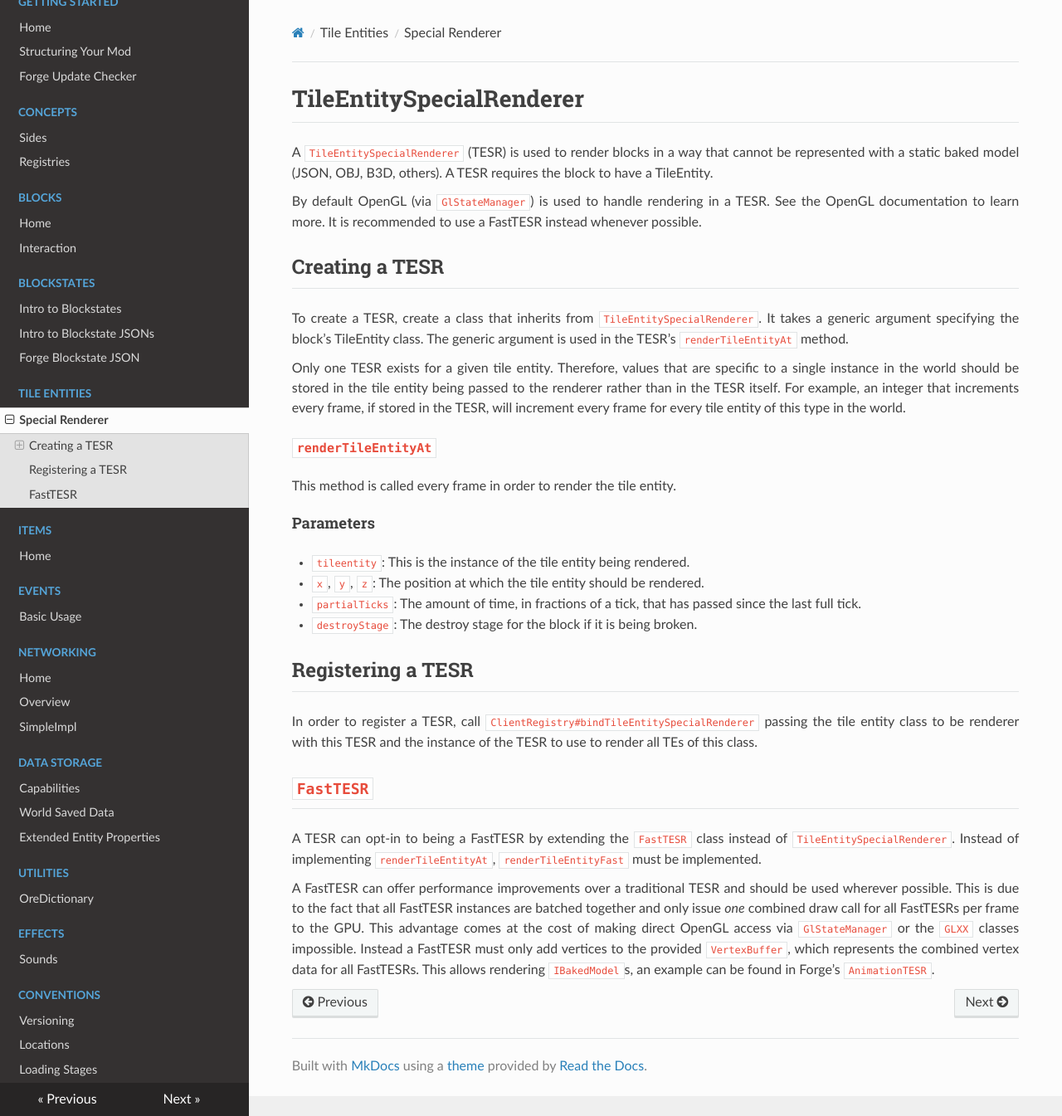
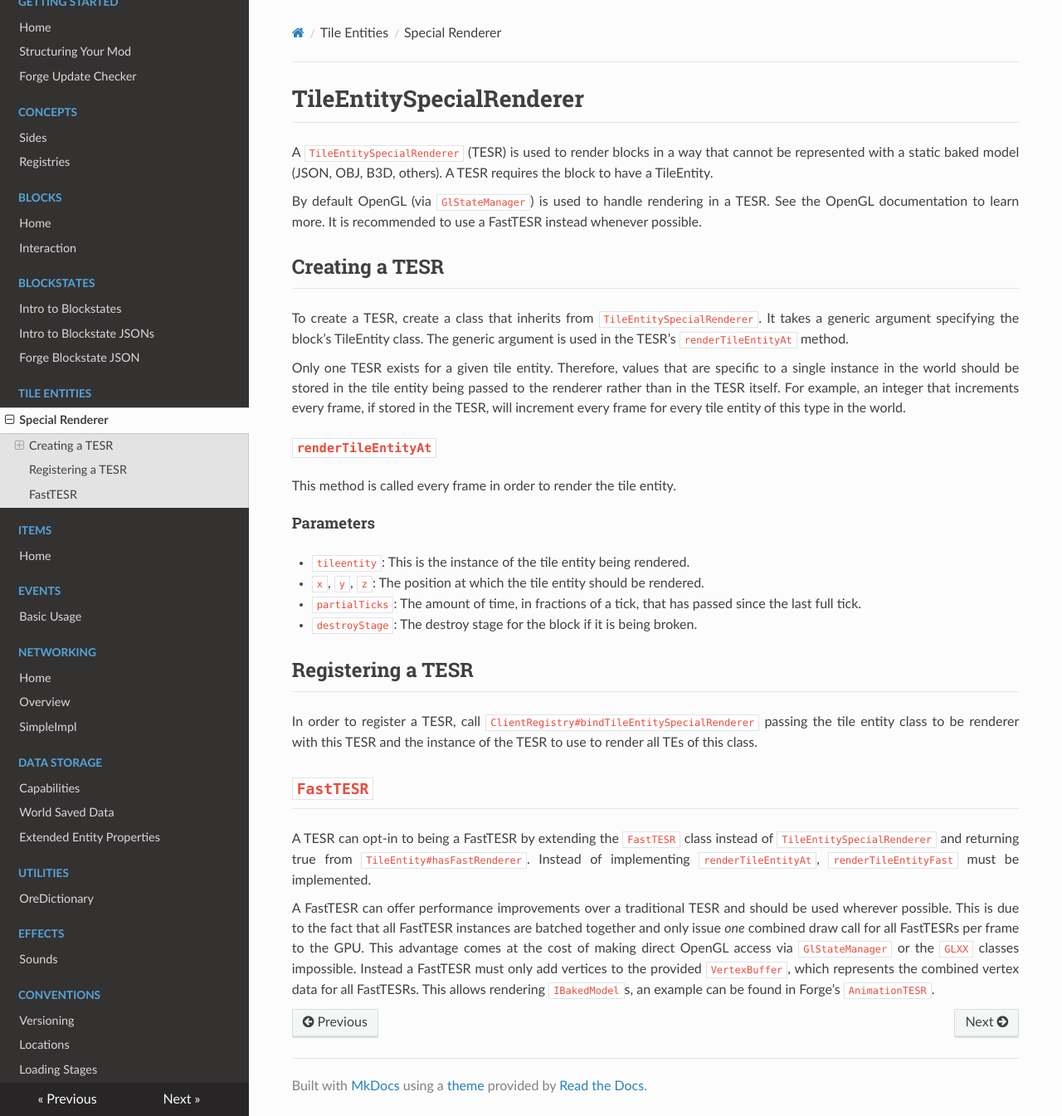
Before and after one commit to MinecraftForge/Documentation, an MkDocs documentation site: the page built from docs/tileentities/tesr.md, in a window 1280 px wide and 1345 px high. Shown: the whole window at 83% size. Built offline with MkDocs 1.6.1, drawn with Linux system fonts in a browser that asks for light colours; nearby versions of some CDN libraries; old or Windows-style settings are respelled for this version of MkDocs.

Commit message:
add note about hasFastRenderer

```diff
--- a/docs/tileentities/tesr.md
+++ b/docs/tileentities/tesr.md
@@ -30,6 +30,6 @@ In order to register a TESR, call `ClientRegistry#bindTileEntitySpecialRenderer`
 `FastTESR`
 ----------
 
-A TESR can opt-in to being a FastTESR by extending the `FastTESR` class instead of `TileEntitySpecialRenderer`. Instead of implementing `renderTileEntityAt`, `renderTileEntityFast` must be implemented.
+A TESR can opt-in to being a FastTESR by extending the `FastTESR` class instead of `TileEntitySpecialRenderer` and returning true from `TileEntity#hasFastRenderer`. Instead of implementing `renderTileEntityAt`, `renderTileEntityFast` must be implemented.
 
 A FastTESR can offer performance improvements over a traditional TESR and should be used wherever possible. This is due to the fact that all FastTESR instances are batched together and only issue _one_ combined draw call for all FastTESRs per frame to the GPU. This advantage comes at the cost of making direct OpenGL access via `GlStateManager` or the `GLXX` classes impossible. Instead a FastTESR must only add vertices to the provided `VertexBuffer`, which represents the combined vertex data for all FastTESRs. This allows rendering `IBakedModel`s, an example can be found in Forge's `AnimationTESR`.
```
